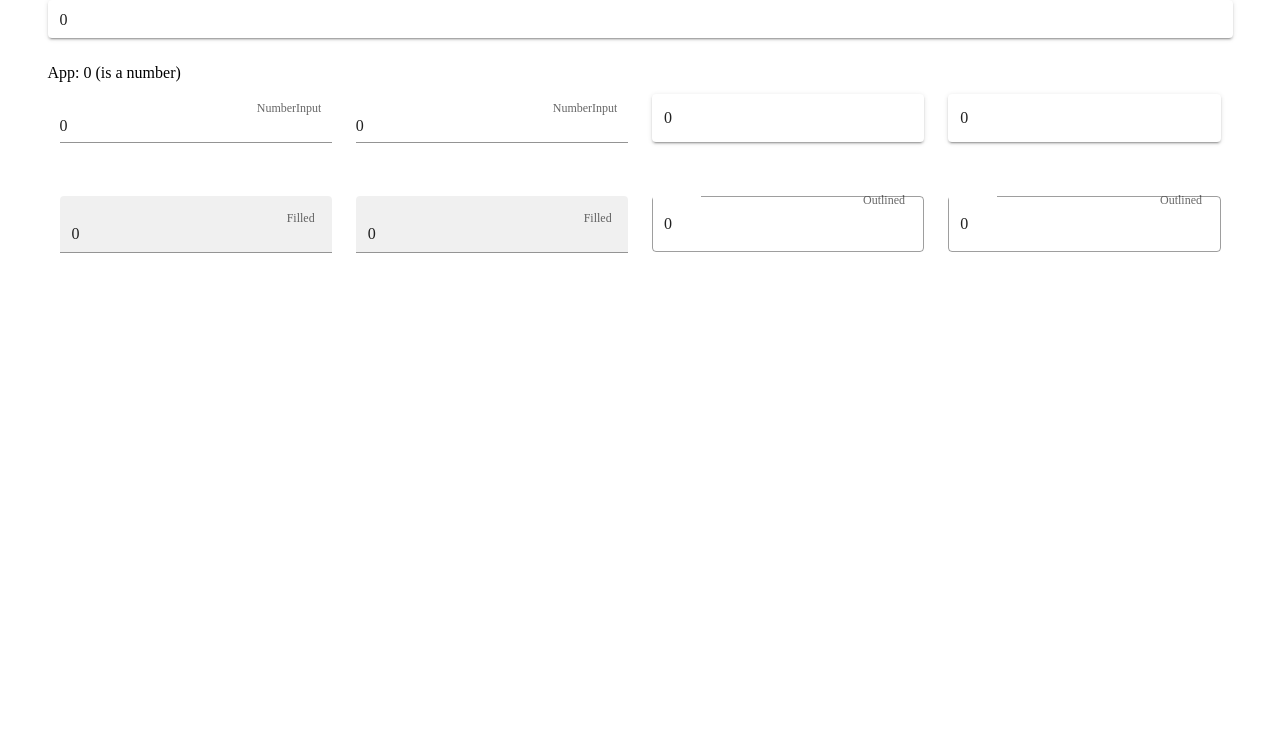
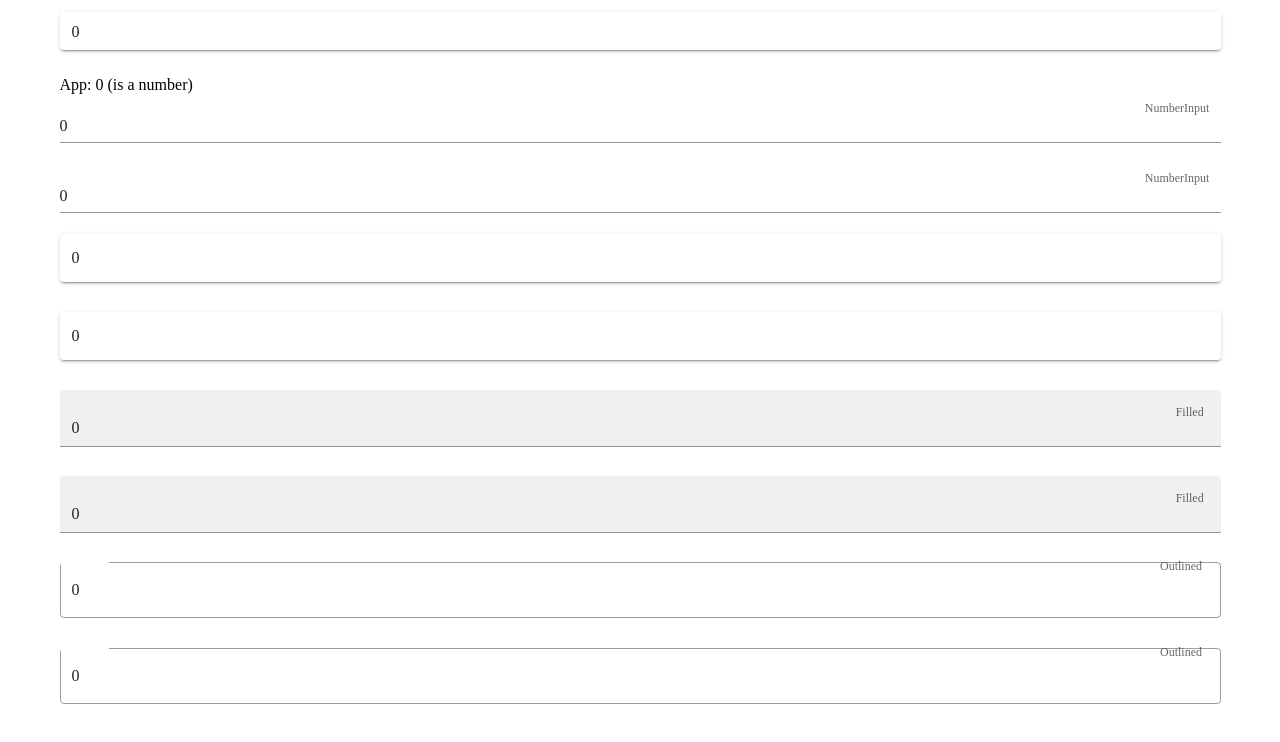
Before and after one commit to kieperb/vuetify-number-input, a Vue app: page / in a window 1280 px wide. Shown: the top 742 px of the page. Built offline with nearby package versions, Linux system fonts and the light colour scheme.

Commit message:
outlined label is crossed
fighting with vuetify issues

```diff
--- a/package.json
+++ b/package.json
@@ -8,7 +8,7 @@
     "lint": "vue-cli-service lint"
   },
   "dependencies": {
-    "vue": "^2.5.22",
+    "vue": "2.6.10",
     "vuetify": "2.1.9"
   },
   "devDependencies": {
--- a/src/App.vue
+++ b/src/App.vue
@@ -2,7 +2,6 @@
   <div id="app">
     <v-form>
       <v-container>
-        <v-row>
         <NumberInput
           solo
           dense
@@ -11,38 +10,24 @@
           label="NumberInput"
           :value="bla"
           v-on:emitnumber="bla=$event"
-          />
-        </v-row>
-        <v-row>App: {{bla}} (is a {{typeof bla}})</v-row>
-        <v-row>
-          <v-col cols="12" sm="6" md="3">
+        ></NumberInput>
+
+        App: {{bla}} (is a {{typeof bla}})
         <NumberInput label="NumberInput"></NumberInput>
-          </v-col>
-          <v-col cols="12" sm="6" md="3">
+
         <NumberInput placeholder="Placeholder" label="NumberInput"></NumberInput>
-          </v-col>
 
-          <v-col cols="12" sm="6" md="3">
         <NumberInput label="Solo" solo></NumberInput>
-          </v-col>
-          <v-col cols="12" sm="6" md="3">
+
         <NumberInput label="Solo" placeholder="Placeholder" solo></NumberInput>
-          </v-col>
 
-          <v-col cols="12" sm="6" md="3">
         <NumberInput label="Filled" filled></NumberInput>
-          </v-col>
-          <v-col cols="12" sm="6" md="3">
+
         <NumberInput label="Filled" placeholder="Placeholder" filled></NumberInput>
-          </v-col>
 
-          <v-col cols="12" sm="6" md="3">
         <NumberInput label="Outlined" outlined></NumberInput>
-          </v-col>
-          <v-col cols="12" sm="6" md="3">
-            <NumberInput label="Outlined" placeholder="Placeholder" outlined></NumberInput>
-          </v-col>
-        </v-row>
+
+        <NumberInput style label="Outlined" placeholder="Placeholder" outlined></NumberInput>
       </v-container>
     </v-form>
   </div>
```
Also changed, not shown: src/components/NumberInput.vue (line endings or trailing spaces). Lines whose indentation alone changed are shown as unchanged.
